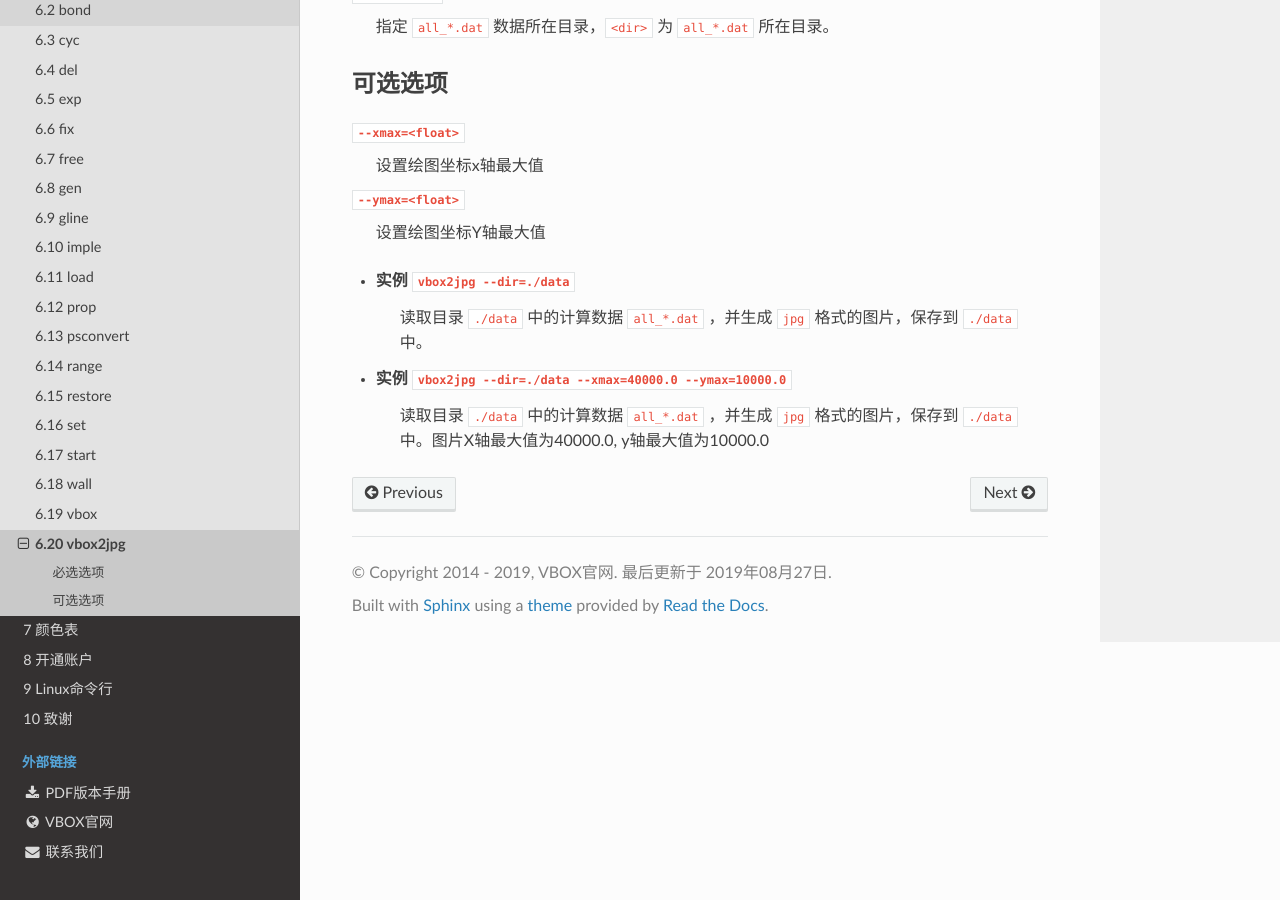
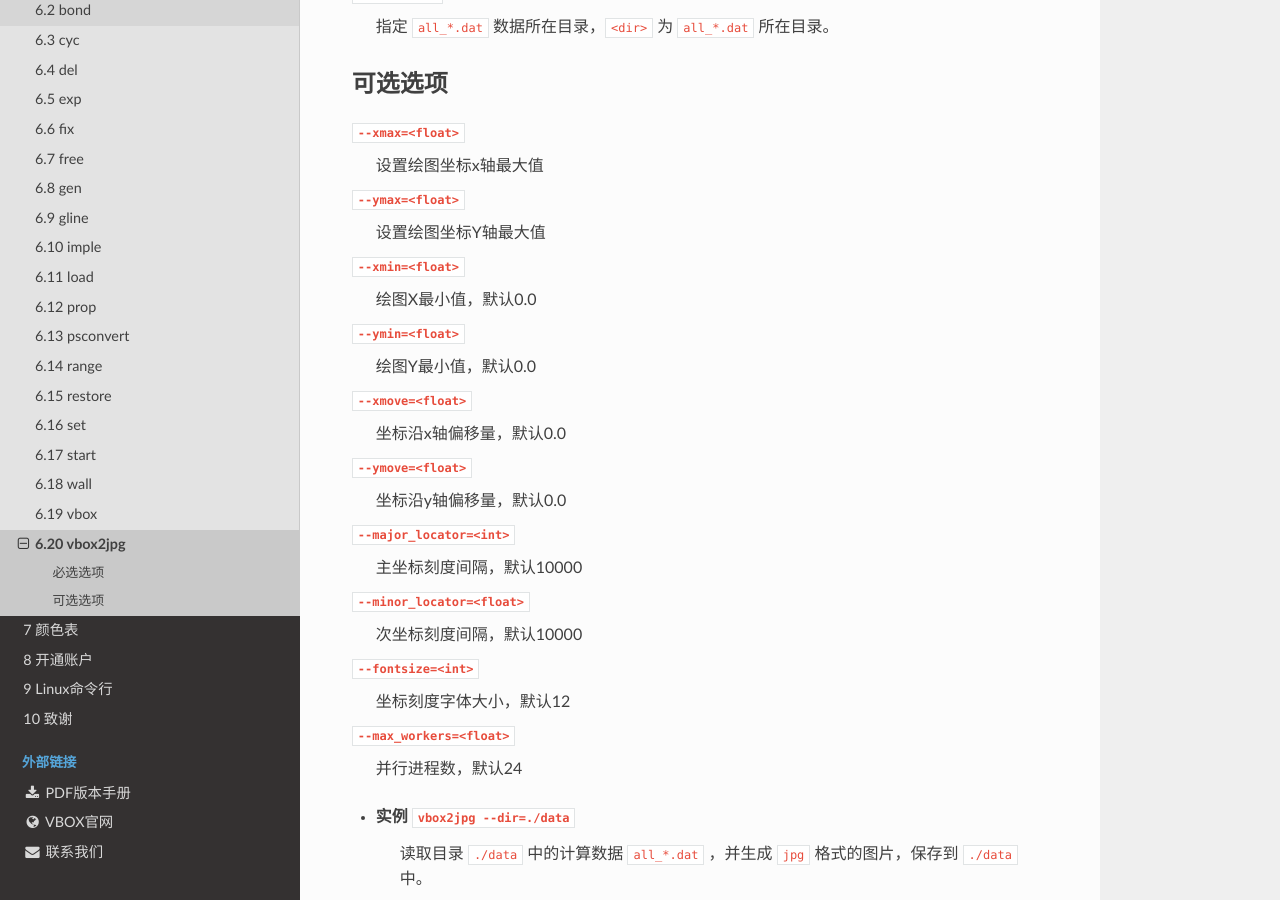
Before and after one commit to geovbox/zdem_doc, a Sphinx documentation site: the page built from source/cmd/vbox2jpg.rst, in a window 1280 px wide and 900 px high, scrolled down 438 px. Built offline with Sphinx 7.4.7 and the Read the Docs theme 2.0.0, drawn with Linux system fonts in a browser that asks for light colours; comment, search, counter and statistics services are not loaded.

Commit message:
vbox2jpg实现并行绘图

```diff
--- a/source/cmd/vbox2jpg.rst
+++ b/source/cmd/vbox2jpg.rst
@@ -27,6 +27,29 @@ vbox2jpg
 ``--ymax=<float>``
     设置绘图坐标Y轴最大值
 
+``--xmin=<float>``
+    绘图X最小值，默认0.0
+
+``--ymin=<float>``
+    绘图Y最小值，默认0.0
+
+``--xmove=<float>``
+    坐标沿x轴偏移量，默认0.0
+
+``--ymove=<float>``
+    坐标沿y轴偏移量，默认0.0
+
+``--major_locator=<int>``
+    主坐标刻度间隔，默认10000
+
+``--minor_locator=<float>``
+    次坐标刻度间隔，默认10000
+
+``--fontsize=<int>``
+    坐标刻度字体大小，默认12
+
+``--max_workers=<float>``
+    并行进程数，默认24
 
 
 - 实例 ``vbox2jpg --dir=./data``
--- a/source/cmd/wall.rst
+++ b/source/cmd/wall.rst
@@ -10,6 +10,9 @@ wall
    WALL ID <int>, NODES ( <float> <float> ) ( <float> <float> ), KN=<float> KS=<float> FRIC=<float>, [COLOR=<str>]
    WALL ID <int>, XV <float>, YV <float>
 
+注意: 墙为一个射线，射线仅左边受力。
+
+
 实例::
 
    # 建立一个墙，id为1，两个点( 2.0  40.0 ) ( 2.0  2.0 )连线确定该墙，法向刚度系数kn=4.14e3，切向刚度系数ks=4.14e3，摩擦系数fric=0.55，颜色color=red
```
